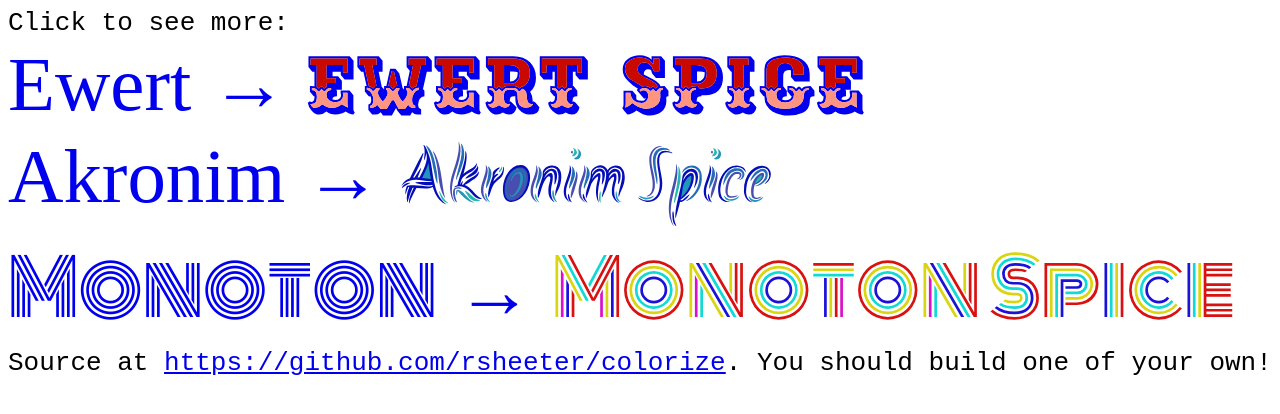
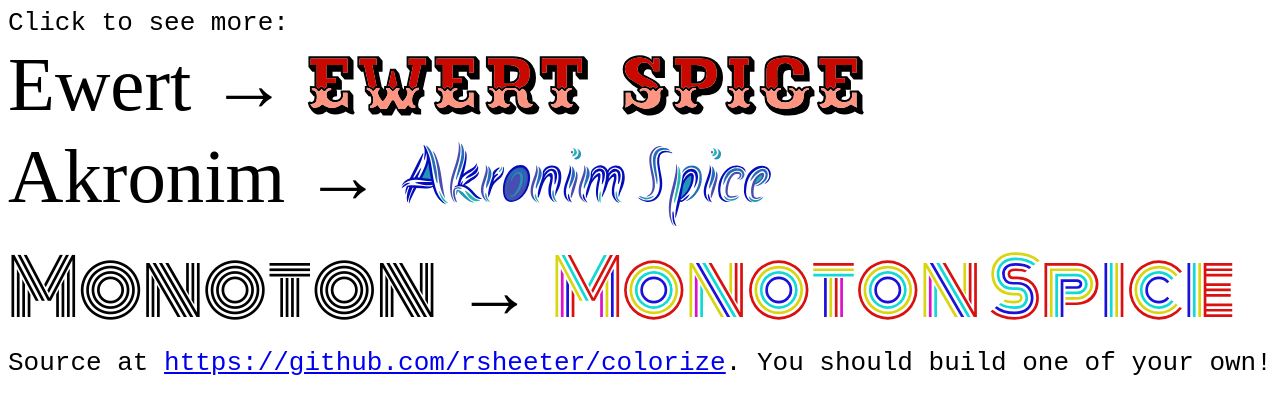
Before and after one commit to rsheeter/colorize, a plain HTML site: page index.html in a window 1280 px wide. Drawn offline with Linux system fonts and the light colour scheme; a web font is replaced by a local one.

Commit message:
link does weird things to color

```diff
--- a/index.html
+++ b/index.html
@@ -22,6 +22,7 @@
   	font-size: 6vw;
   	display: block;
   	text-decoration: none;
+  	color: currentColor;
   }
 
   div {
```
